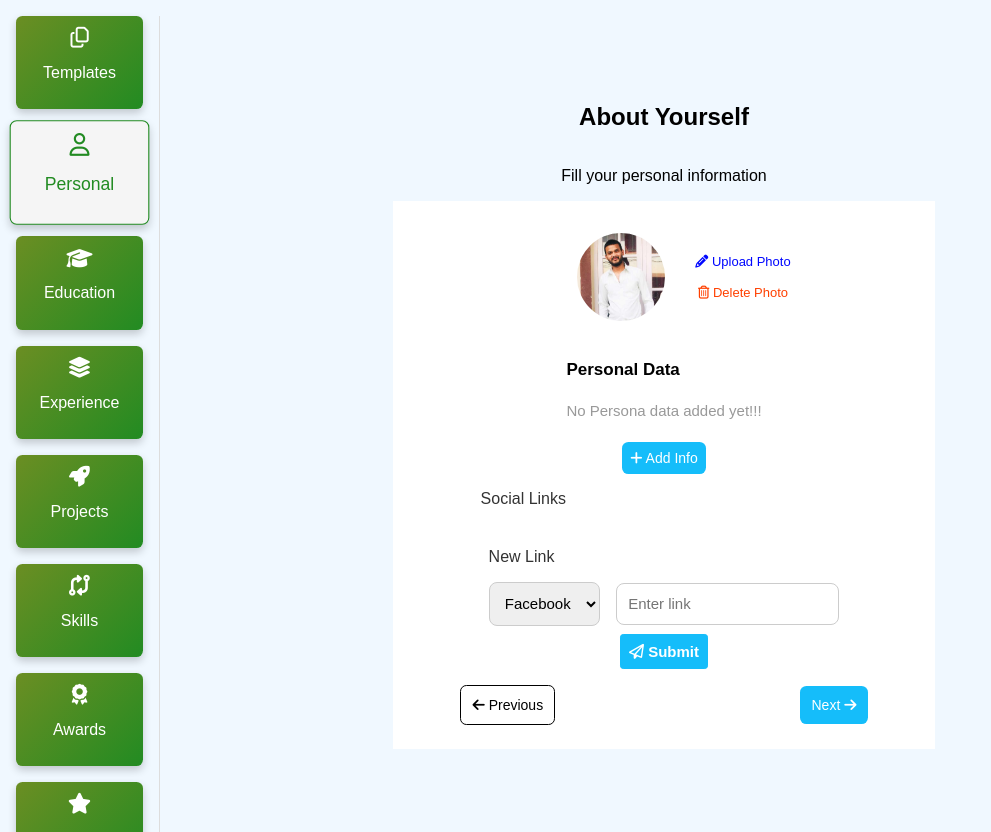
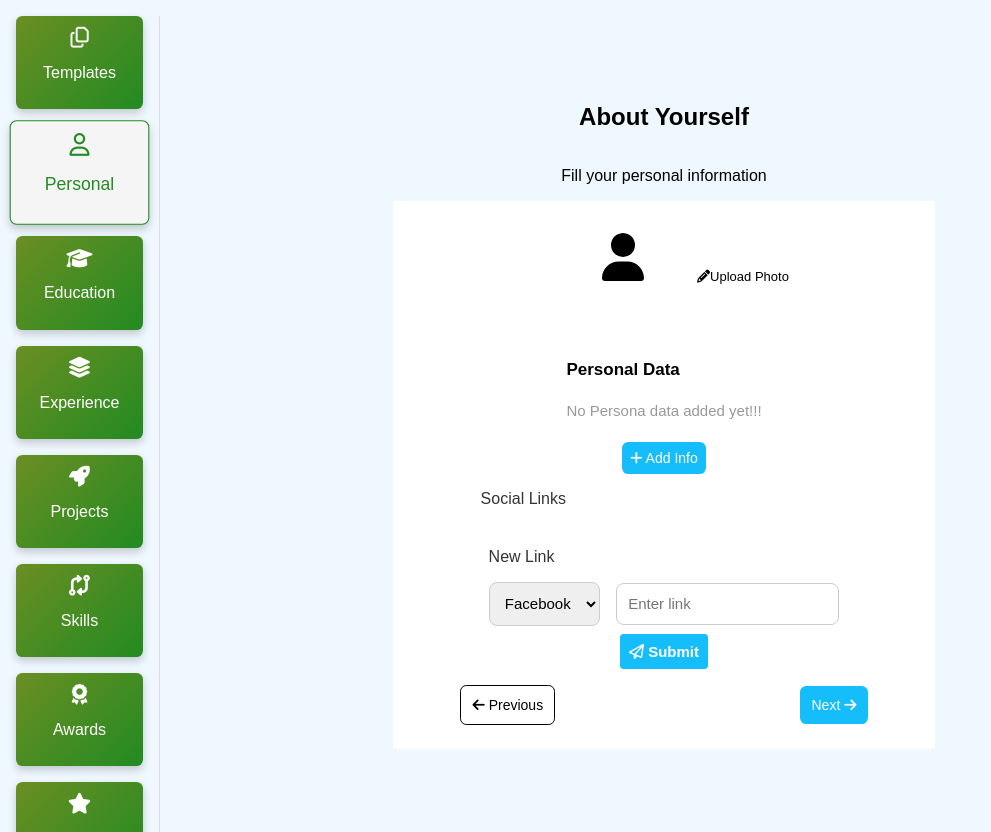
Before and after one commit to rohitghatal1/CVMaker-ReactJS, a React (Create React App) app: page / in a window 1280 px wide. Both pictures are taken after a click on the element "Personal". Shown: the whole page, without its empty margins (0-991 px from the left). Built offline with nearby package versions, Linux system fonts and the light colour scheme.

Commit message:
added code for storing retrieving user photo

```diff
--- a/package.json
+++ b/package.json
@@ -3,6 +3,8 @@
   "version": "0.1.0",
   "private": true,
   "dependencies": {
+    "@fortawesome/free-solid-svg-icons": "^6.6.0",
+    "@fortawesome/react-fontawesome": "^0.2.2",
     "@testing-library/jest-dom": "^5.17.0",
     "@testing-library/react": "^13.4.0",
     "@testing-library/user-event": "^13.5.0",
--- a/src/componentsInner/PersonalData.js
+++ b/src/componentsInner/PersonalData.js
@@ -1,8 +1,42 @@
 import React, { useState, useEffect } from 'react';
 import './personal.css';
+import { FontAwesomeIcon } from '@fortawesome/react-fontawesome';
+import { faUser } from '@fortawesome/free-solid-svg-icons';
 import personPhoto from '../assets/personPhotos/rohit2.jpg';
 
 export default function PersonalData({goToPreviousStep, goToNextStep}) {
+
+  const [photo, setPhoto] = useState(null);
+  //for storing, retriving user photo
+  const handlePhotoUpload = (event) => {
+    const getphoto = event.target.files[0];
+    if(getphoto){
+      const reader = new FileReader();
+      reader.onloadend = () => {
+        setPhoto(reader.result);
+        localStorage.setItem('userPhoto', reader.result);
+      };
+      reader.readAsDataURL(getphoto);
+    }
+  }
+
+    // Retrieve stored photo from localStorage on component mount
+    useEffect(() => {
+      const storedPhoto = localStorage.getItem('userPhoto');
+      if (storedPhoto) {
+        setPhoto(storedPhoto);
+      }
+    }, []);
+
+  // const storedPhoto = localStorage.getItem('userPhoto');
+  // if(storedPhoto){
+  //   setPhoto(storedPhoto);
+  // }
+
+  const handleDeletePhoto = () => {
+    setPhoto(null);
+    localStorage.removeItem('userPhoto');
+  }
 
   // for storing and retreiving personal info
   const [isModalOpen, setIsModalOpen] = useState(false);
@@ -112,12 +146,23 @@ export default function PersonalData({goToPreviousStep, goToNextStep}) {
         <div className="personalInformation">
           <div className="photoSection">
             <figure className='personPhoto'>
-              <img src={personPhoto} alt="photo" />
+            {photo ? (
+              <img src={photo} alt="User Photo" />
+            ):(
+              <FontAwesomeIcon icon = {faUser} size="3x" className = "defaultUserIcon" />
+            )}
             </figure>
 
             <div className="uploadDeleteBtn">
-              <span className='uploadbtn'><i className="fa-solid fa-pencil"></i> Upload Photo</span>
-              <span className='deletebtn'><i className="fa-regular fa-trash-can"></i> Delete Photo</span>
+            <label className='uploadBtn'>
+              <i className='fa-solid fa-pencil'></i>Upload Photo
+              <input type="file" onChange={handlePhotoUpload} style={{display: 'none'}} />
+            </label>
+            {photo && (
+              <span className='deletebtn' onClick={handleDeletePhoto}>
+              <i className="fa-regular fa-trash-can"></i> Delete Photo
+              </span>
+            )}
             </div>
           </div>
 
```
Also changed, not shown: 1 other file (tests, documents, lock files or other folders).
